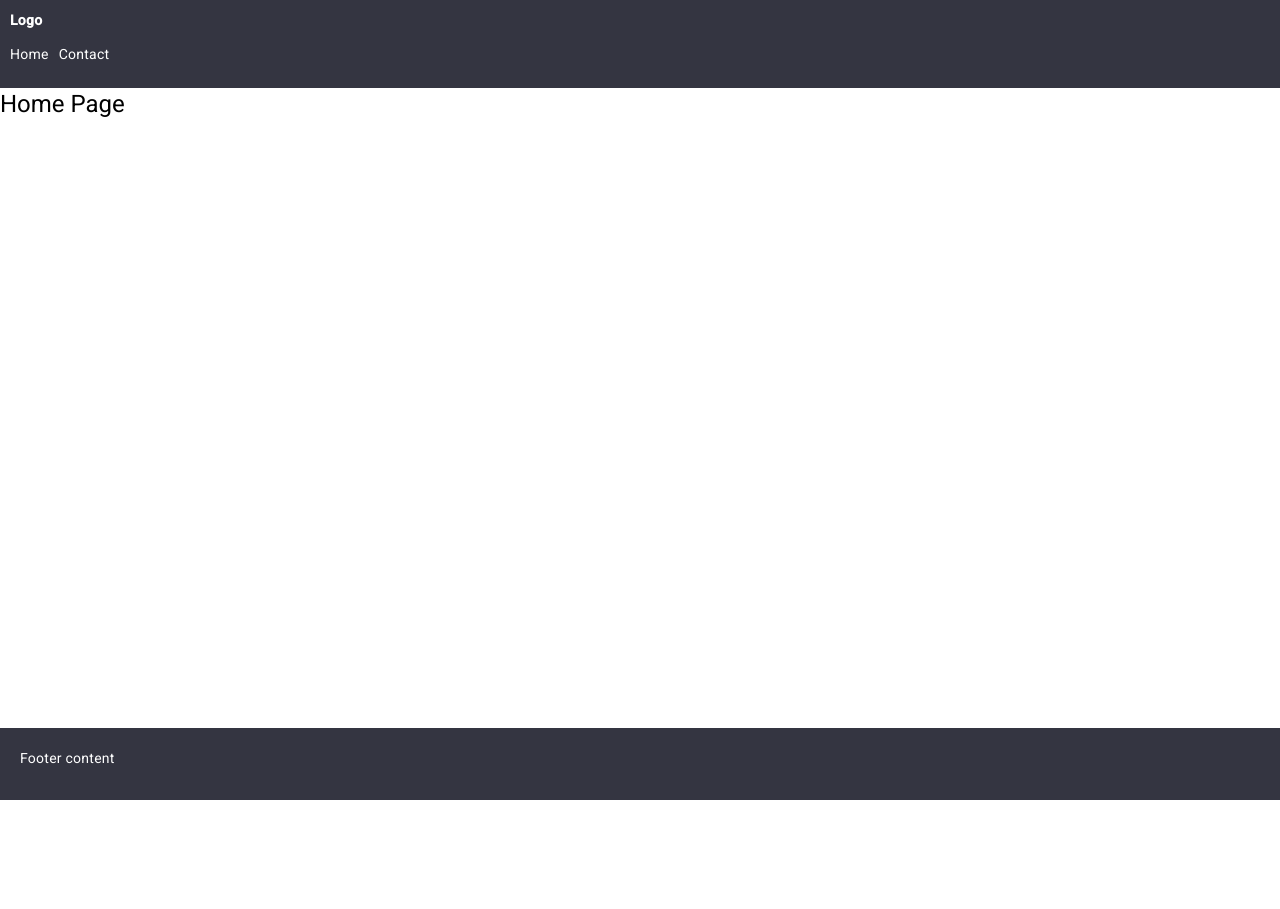
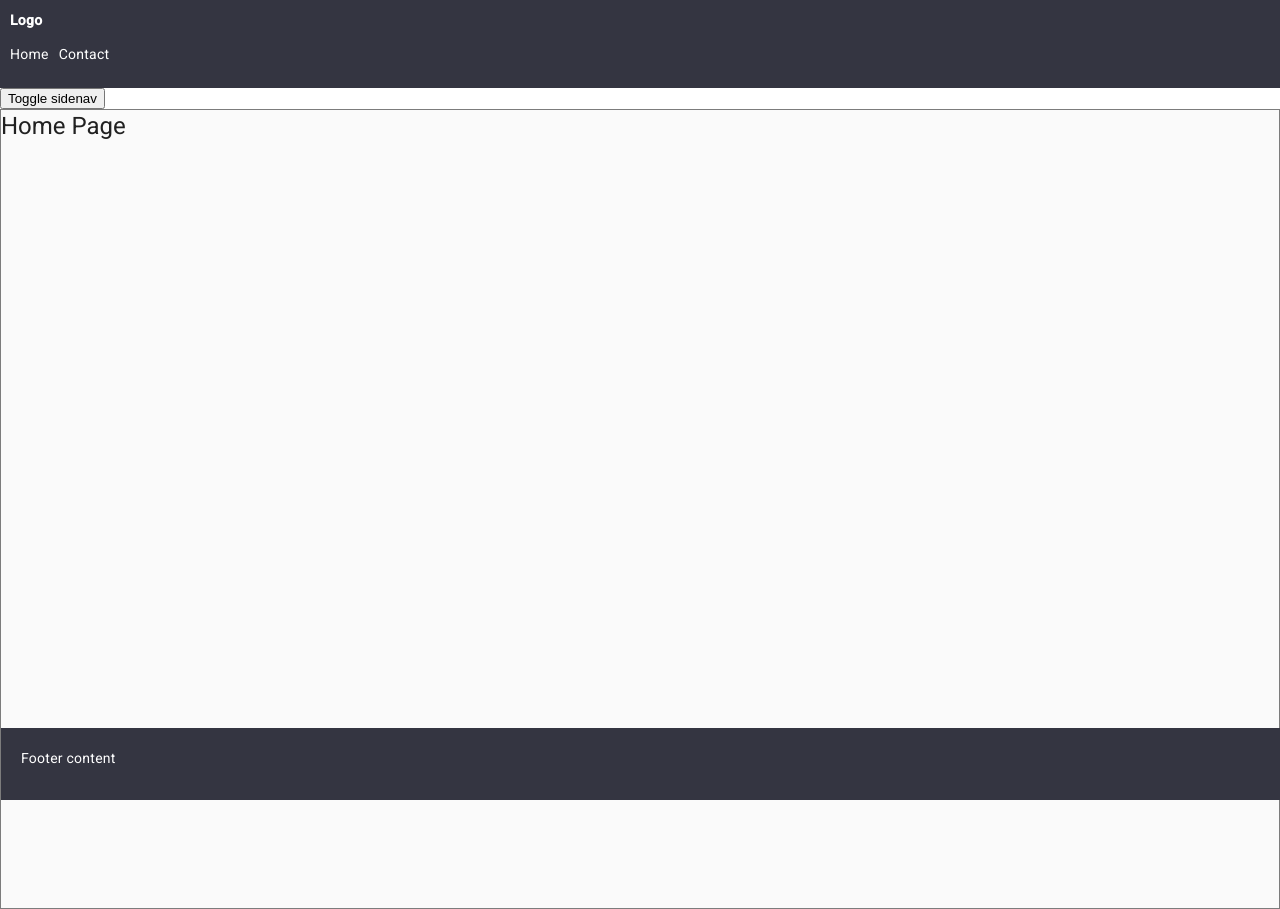
Before and after one commit to iamdiniz/crud-system, an Angular app in the folder frontend/crud-system/: page /home in a window 1280 px wide. Before the commit the page ends 800 px from the top, so only its background shows below. Built offline with nearby package versions, Linux system fonts and the light colour scheme.

Commit message:
Implementing components with angular material

```diff
--- a/frontend/crud-system/src/app/app.component.css
+++ b/frontend/crud-system/src/app/app.component.css
@@ -0,0 +1,9 @@
+.example-container {
+    width: 100%;
+    height: 100%;
+    border: 1px solid rgba(0, 0, 0, 0.5);
+  }
+
+  .example-sidenav {
+    padding: 20px;
+  }
--- a/frontend/crud-system/src/app/app.component.html
+++ b/frontend/crud-system/src/app/app.component.html
@@ -1,3 +1,31 @@
 <app-navbar></app-navbar>
-<router-outlet></router-outlet>
-<app-footer></app-footer>
+
+<button type="button" mat-button (click)="drawer.toggle()">
+    Toggle sidenav
+  </button>
+
+<mat-drawer-container class="example-container" autosize>
+    <mat-drawer #drawer class="example-sidenav" mode="side">
+
+
+        <!--Lista do Menu-->
+        <mat-list role="list">
+            <mat-list-item (click)="drawer.toggle()" routerLink="home" role="listitem">
+                <mat-icon aria-hidden="false" aria-label="Example home icon" fontIcon="home"></mat-icon>
+            <span>Home</span>
+            </mat-list-item>
+            <mat-list-item (click)="drawer.toggle()" routerLink="contact" role="listitem">
+                <mat-icon aria-hidden="false" aria-label="Example home icon" fontIcon="contact_support
+                "></mat-icon>
+            <span>Contact</span>
+            </mat-list-item>
+          </mat-list>
+
+    </mat-drawer>
+
+    <div class="example-sidenav-content">
+      <router-outlet></router-outlet>
+    </div>
+
+    <app-footer></app-footer>
+</mat-drawer-container>
--- a/frontend/crud-system/src/app/app.component.ts
+++ b/frontend/crud-system/src/app/app.component.ts
@@ -7,4 +7,5 @@ import { Component } from '@angular/core';
 })
 export class AppComponent {
   title = 'crud-system';
+  showFiller = false;
 }
--- a/frontend/crud-system/src/app/app.module.ts
+++ b/frontend/crud-system/src/app/app.module.ts
@@ -8,6 +8,9 @@ import { ContactComponent } from './pages/contact/contact.component';
 import { NavbarComponent } from './components/navbar/navbar.component';
 import { FooterComponent } from './components/footer/footer.component';
 import { BrowserAnimationsModule } from '@angular/platform-browser/animations';
+import {MatSidenavModule} from '@angular/material/sidenav';
+import {MatListModule} from '@angular/material/list';
+import {MatIconModule} from '@angular/material/icon';
 
 @NgModule({
   declarations: [
@@ -18,6 +21,9 @@ import { BrowserAnimationsModule } from '@angular/platform-browser/animations';
     FooterComponent
   ],
   imports: [
+    MatIconModule,
+    MatListModule,
+    MatSidenavModule,
     BrowserModule,
     AppRoutingModule,
     BrowserAnimationsModule
```
